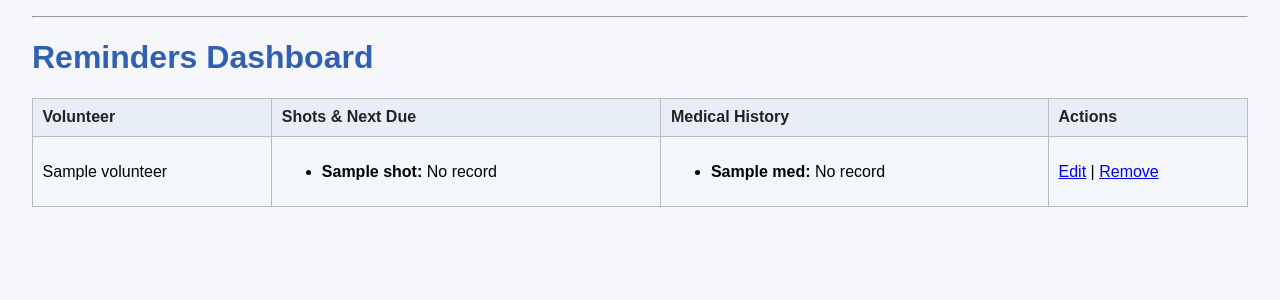
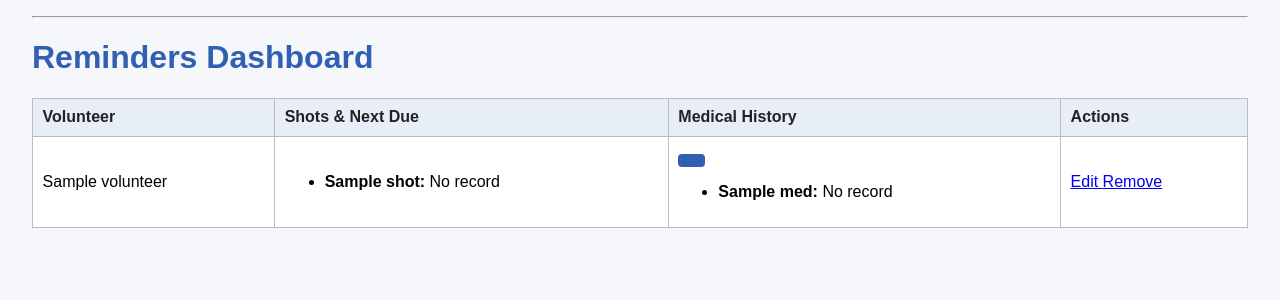
Before and after one commit to CivicaHealth/Volunteer_Health_Tracker, a Flask app: template templates/dashboard.html in a window 1280 px wide. Shown: the part 66-366 px from the top of the page. Run offline with Flask 3, Linux system fonts and the light colour scheme; the template is opened without the code that fills it: most values are stand-ins (such as "Sample title", 1, 10 or a date in 2020).

Commit message:
Update dashboard.html

```diff
--- a/templates/dashboard.html
+++ b/templates/dashboard.html
@@ -1,27 +1,39 @@
 {% extends "base.html" %}
 {% block title %}Dashboard{% endblock %}
 {% block content %}
-<h1>Reminders Dashboard</h1>
+<h1 class="page-title">Reminders Dashboard</h1>
+
+<div class="table-wrapper">
     <table>
+        <thead>
             <tr>
                 <th>Volunteer</th>
                 <th>Shots & Next Due</th>
                 <th>Medical History</th>
                 <th>Actions</th>
             </tr>
-    {% for v in volunteers %}
+        </thead>
+        <tbody>
+            {% for v in volunteers | sort(attribute='name') %}
             <tr>
                 <td>{{ v.name }}</td>
                 <td>
                     <ul>
-            {% for shot in shots %}
+                    {% for shot in shots | sort(attribute='name') %}
                         <li>
                             <strong>{{ shot.name }}:</strong>
-
                             {% set key = shot.id|string %}
                             {% if key in v.shots %}
                                 Last Given: {{ v.shots[key] }},
-                        Next Due: {{ v.next_due[key] }}
+                                Next Due:
+                                {% if v.overdue[key] %}
+                                    <span style="color: red; font-weight: bold;">
+                                    <!-- <span> -->
+                                        {{ v.next_due[key] }}
+                                    </span>
+                                {% else %}
+                                    {{ v.next_due[key] }}
+                                {% endif %}
                             {% else %}
                                 No record
                             {% endif %}
@@ -29,12 +41,18 @@
                     {% endfor %}
                     </ul>
                 </td>
-        <td>
+                <td data-label="Medical History" class="medical-cell">
+
+                    <button class="toggle-med-btn" onclick="toggleMedical('{{ loop.index0 }}')">
+                        <i id="eye-icon-{{ loop.index0 }}" class="fas fa-eye-slash"></i>
+                    </button>
+
+                    <div id="medical-{{ loop.index0 }}" class="medical-content hidden">
                         <ul>
-                {% for med in medical_history %}
+                            {% for med in medical_history | sort(attribute='name') %}
+                                {% set key = med.id|string %}
                                 <li>
                                     <strong>{{ med.name }}:</strong>
-                        {% set key = med.id|string %}
                                     {% if key in v.medical_history %}
                                         {{ v.medical_history[key] }}
                                     {% else %}
@@ -43,15 +61,43 @@
                                 </li>
                             {% endfor %}
                         </ul>
+                    </div>
+
                 </td>
-        <td>
-            <a href="{{ url_for('edit_volunteer', volunteer_name=v.name) }}">Edit</a> |
-            <a href="{{ url_for('remove_volunteer', volunteer_name=v.name) }}" onclick="return confirm('Are you sure?');">Remove</a>
+                <td class="actions">
+                    <a href="{{ url_for('edit_volunteer', volunteer_name=v.name) }}" class="action-btn edit-btn">
+                        <i class="fas fa-edit"></i> Edit
+                    </a>
+                    <a href="{{ url_for('remove_volunteer', volunteer_name=v.name) }}" class="action-btn remove-btn" onclick="return confirm('Are you sure?');">
+                        <i class="fas fa-trash-alt"></i> Remove
+                    </a>
                 </td>
             </tr>
             {% endfor %}
+        </tbody>
     </table>
+</div>
+
 {% if volunteers|length == 0 %}
-    <p>No volunteers yet! <a href="{{ url_for('add_reminder') }}">Add one?</a></p>
+    <p class="no-volunteers">No volunteers yet! <a href="{{ url_for('add_reminder') }}">Add one?</a></p>
 {% endif %}
+
+
+<script>
+function toggleMedical(id) {
+    const content = document.getElementById("medical-" + id);
+    const icon = document.getElementById("eye-icon-" + id);
+
+    content.classList.toggle("hidden");
+
+    if (content.classList.contains("hidden")) {
+        icon.classList.remove("fa-eye");
+        icon.classList.add("fa-eye-slash");
+    } else {
+        icon.classList.remove("fa-eye-slash");
+        icon.classList.add("fa-eye");
+    }
+}
+</script>
+
 {% endblock %}
```
Lines whose indentation alone changed are shown as unchanged.
